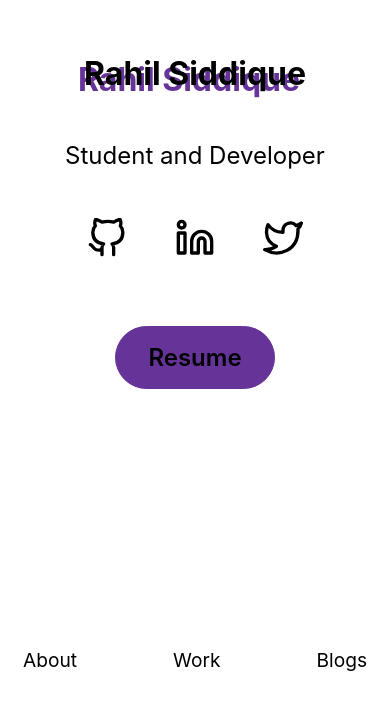
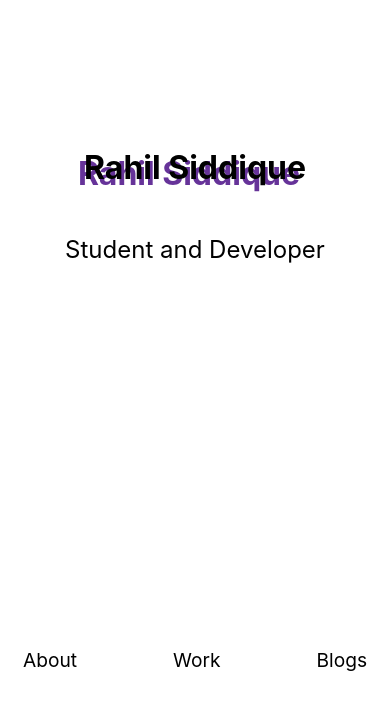
Before and after one commit to Rahilsiddique/portfolio, a Next.js app: page /about in a window 390 px wide. Shown: the part 123-832 px from the top of the page. Built offline with nearby package versions, Linux system fonts and the light colour scheme.

Commit message:
removed window.innerWidth from useState and put it in useEffect
Signed-off-by: Rahilsiddique <siddiquerahil19@gmail.com>

```diff
--- a/pages/about.js
+++ b/pages/about.js
@@ -5,7 +5,7 @@ import { FiGithub, FiLinkedin, FiTwitter } from "react-icons/fi";
 import styles from "../styles/About.module.css";
 
 const About = () => {
-  const [width, setWidth] = useState(window.innerWidth);
+  const [width, setWidth] = useState();
 
   useEffect(() => {
     const handleResize = () => setWidth(window.innerWidth);
```
